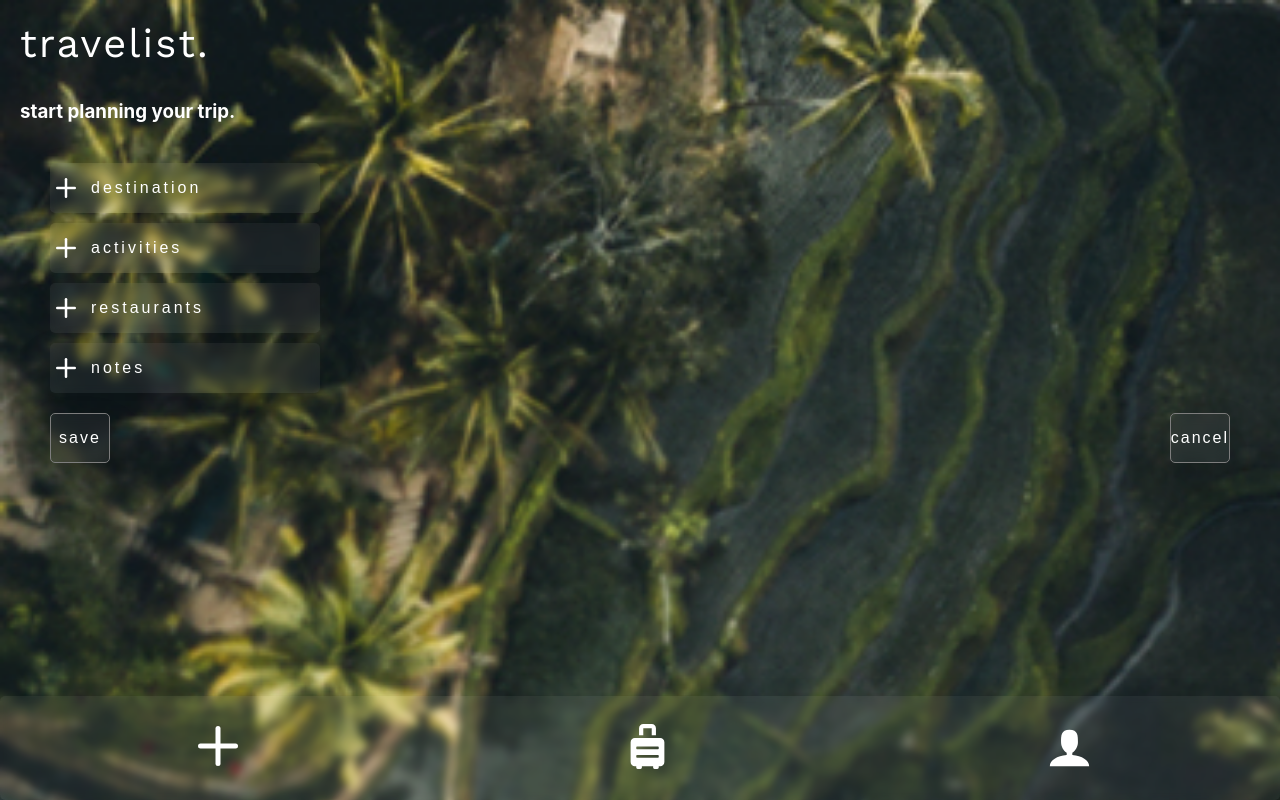
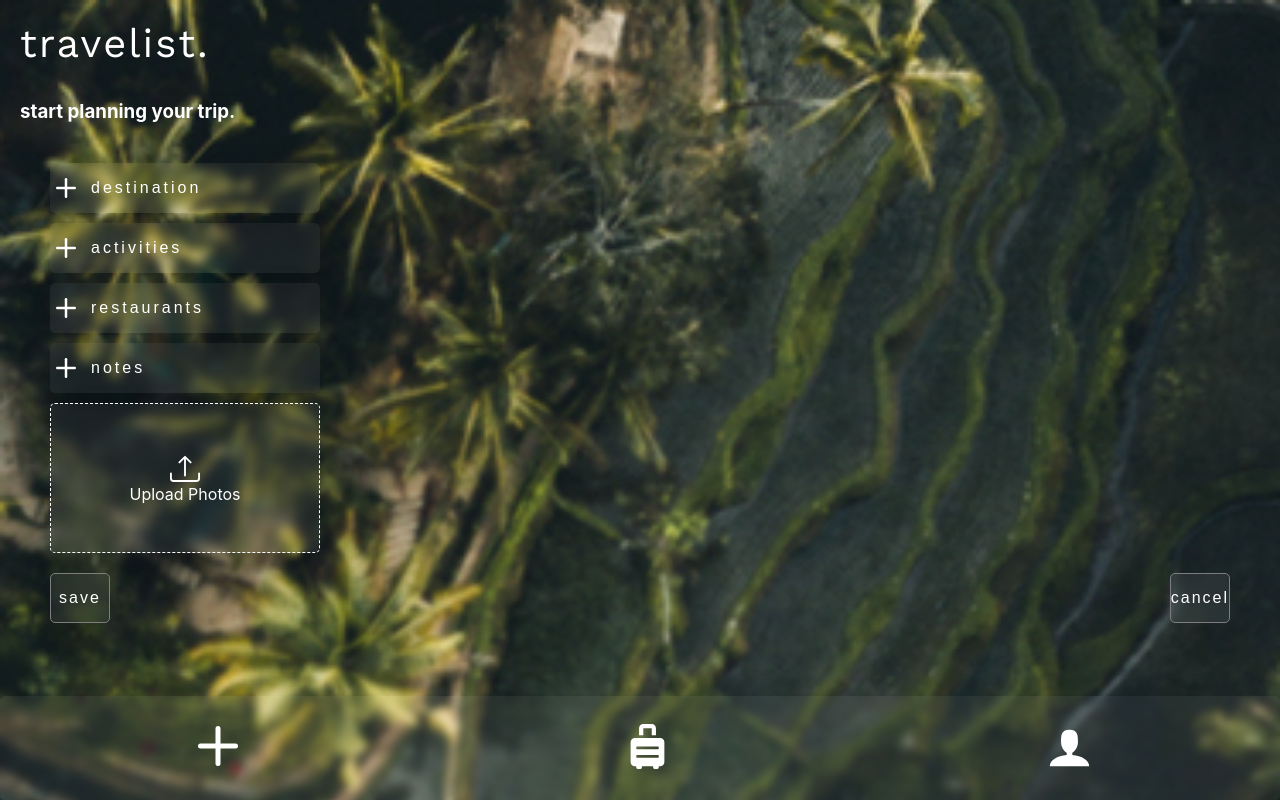
Before and after one commit to yvlange/capstone-travelist, a React (Create React App) app: page /add in a window 1280 px wide. Built offline with nearby package versions, Linux system fonts and the light colour scheme.

Commit message:
Add UploadPhoto component to finish off the basic structure of the add page

```diff
--- a/src/components/AddForm.js
+++ b/src/components/AddForm.js
@@ -1,5 +1,6 @@
 import "./AddForm.css";
 import FormInput from "./FormInput";
+import UploadPhoto from "./UploadPhoto";
 
 function AddForm() {
   return (
@@ -9,6 +10,7 @@ function AddForm() {
         <FormInput name="activities" />
         <FormInput name="restaurants" />
         <FormInput name="notes" />
+        <UploadPhoto />
         <div className="form__buttons">
           <button className="submit">save</button>
           <button className="cancel">cancel</button>
--- /dev/null
+++ b/src/components/UploadPhoto.css
@@ -0,0 +1,21 @@
+.upload {
+  display: flex;
+  flex-direction: column;
+  align-items: center;
+  height: 150px;
+  width: 270px;
+  margin-top: 10px;
+  padding-top: 50px;
+  color: white;
+  background: rgba(255, 255, 255, 0.05);
+  box-shadow: 0 25px 45px rgba(0, 0, 0, 0.2);
+  border: 0.5px dashed white;
+  border-radius: 5px;
+  backdrop-filter: blur(5px);
+  text-align: center;
+}
+
+.upload__icon {
+  height: 30px;
+  width: 40px;
+}
--- /dev/null
+++ b/src/components/UploadPhoto.js
@@ -0,0 +1,12 @@
+import "./UploadPhoto.css";
+import { BsUpload } from "react-icons/bs";
+
+function UploadPhoto() {
+  return (
+    <div className="upload">
+      <BsUpload className="upload__icon" />
+      <p>Upload Photos</p>
+    </div>
+  );
+}
+export default UploadPhoto;
```
Also changed, not shown: src/components/test.js (deleted, +0 -34 lines).
